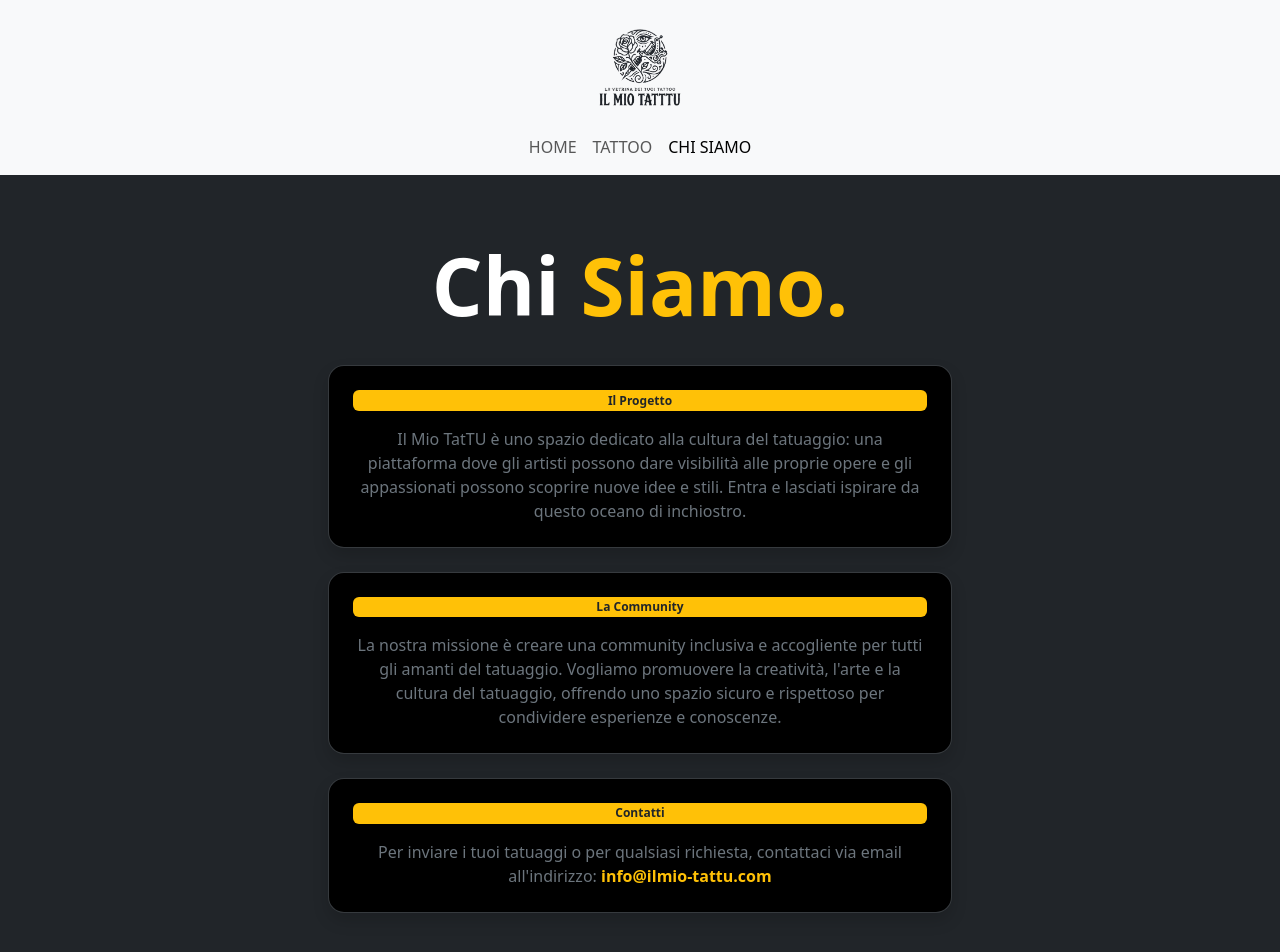
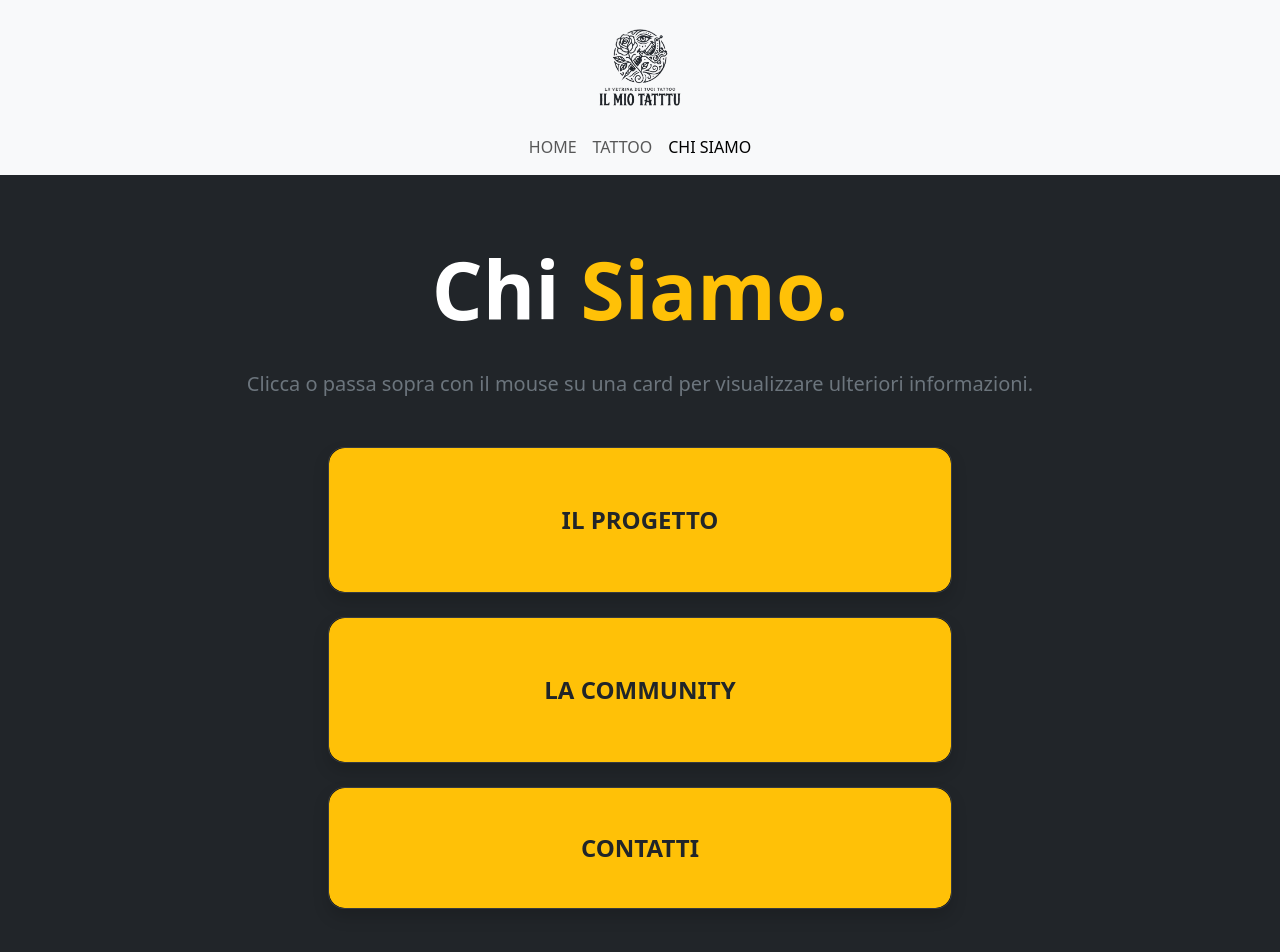
Before and after one commit to stefanosorrenti/il-mio-taTU-front-office, a React (Vite) app: page /info in a window 1280 px wide. Shown: the top 952 px of the page. Built offline with nearby package versions, Linux system fonts and the light colour scheme.

Commit message:
Add the AppAnimatedSmallCard component and integrate animations into AppInfoPage; improve visual effects in AppJumbotron and AppHeader.

```diff
--- /dev/null
+++ b/src/components/AppAnimatedSmallCard.jsx
@@ -0,0 +1,43 @@
+//IMPORTS
+import { motion } from "framer-motion"
+
+export default function AppAnimatedSmallCard({ title, description }) {
+
+    return (
+
+
+        <motion.div
+            initial={{ opacity: 0, y: 24 }}
+            animate={{ opacity: 1, y: 0 }}
+            transition={{ duration: 0.6, delay: 0.1 }}
+            className="card bg-black border border-secondary border-opacity-50 rounded-4 shadow text-center p-4 col-md-6 position-relative overflow-hidden"
+            whileHover="hovered" // Passo lo stato "hovered" ai figli
+        >
+
+            {/* Titolo */}
+            <motion.span
+                /* Mappo l'hovered */
+                variants={{
+                    hovered: { opacity: 0, scale: 0.8, transition: { duration: 0.25 } },
+                }}
+                className="badge bg-warning text-dark position-absolute top-50 start-50 translate-middle w-100 h-100 d-flex justify-content-center align-items-center fs-4 fw-semibold text-uppercase rounded-4"
+            >
+                {title}
+            </motion.span>
+
+            {/* Descrizione */}
+            <motion.p
+                /* Mappo l'hovered */
+                variants={{
+                    hovered: { opacity: 1, y: 0, transition: { duration: 0.25, delay: 0.1 } },
+                }}
+                initial={{ opacity: 0, y: 10 }}
+                className="text-secondary mb-0"
+            >
+                {description}
+            </motion.p>
+        </motion.div>
+
+
+    )
+}
--- a/src/components/AppHeader.jsx
+++ b/src/components/AppHeader.jsx
@@ -16,7 +16,7 @@ export default function AppHeader() {
             <header className="bg-light shadow-sm">
 
                 {/* NavBar */}
-                <nav className="navbar navbar-expand-md navbar-light ">
+                <nav className="navbar navbar-expand-md navbar-light">
                     <div className="container-fluid flex-md-column">
 
                         {/* Logo */}
@@ -45,10 +45,10 @@ export default function AppHeader() {
                 </nav>
 
 
-                {/* Jumbotron */}
-                {pathname === '/' && <AppJumbotron />}
 
             </header>
+            {/* Jumbotron */}
+            {pathname === '/' && <AppJumbotron />}
         </>
     )
 }
--- a/src/components/AppJumbotron.jsx
+++ b/src/components/AppJumbotron.jsx
@@ -1,14 +1,37 @@
 //IMPORTS
-import { motion } from "motion/react"
+import { motion, useScroll, useTransform } from "motion/react"
 import { Link } from "react-router-dom"
+import { useRef } from "react"
 export default function AppJumbotron() {
+    const heroRef = useRef(null)
+    // Framer Motion: progresso dello scroll relativo al Jumbotron
+    const { scrollYProgress } = useScroll({
+        target: heroRef,
+        offset: ["start start", "end start"],
+    })
+
+    // Framer Motion: effetto di uscita (fade + slide-up + lieve zoom-out)
+    const opacity = useTransform(scrollYProgress, [0, 1], [1, 0])
+    const y = useTransform(scrollYProgress, [0, 1], [0, -140])
+    const scale = useTransform(scrollYProgress, [0, 1], [1, 0.95])
+
+
     return (
+
+
+
         <>
 
             <motion.div
                 className="min-vh-100 w-100 d-flex flex-column justify-content-center align-items-center text-center bg-dark text-light position-relative overflow-hidden px-3"
+
+                ref={heroRef}
+                style={{ opacity, y, scale }}
             >
                 <motion.span
+                    initial={{ opacity: 0, y: -20 }}
+                    animate={{ opacity: 1, y: 0 }}
+                    transition={{ duration: 0.5 }}
                     className="badge bg-warning text-dark text-uppercase px-3 py-2 mb-3"
 
                 >
@@ -16,26 +39,23 @@ export default function AppJumbotron() {
                 </motion.span>
 
                 <motion.h1
+                    initial={{ opacity: 0, y: 24 }}
+                    animate={{ opacity: 1, y: 0 }}
+                    transition={{ duration: 0.6, delay: 0.1 }}
                     className="display-2 fw-bold mb-3"
                 >
-                     Il mio <span className="text-warning">tatTU</span>
+                    Il mio <span className="text-warning">tatTU</span>
                 </motion.h1>
 
                 <motion.p
+                    initial={{ opacity: 0, y: 24 }}
+                    animate={{ opacity: 1, y: 0 }}
+                    transition={{ duration: 0.6, delay: 0.2 }}
                     className="lead mb-4"
                 >
                     La piattaforma per condividere i tuoi tatuaggi e scoprire nuovi artisti.
                 </motion.p>
 
-
-                <motion.div
-                    className="btn btn-warning btn-lg text-dark text-uppercase px-4 py-2"
-                    href="#"
-                >
-                    <Link to="/mamt" className="text-decoration-none text-dark">
-                        Scopri di più
-                    </Link>
-                </motion.div>
             </motion.div>
 
 
--- a/src/pages/AppInfoPage.jsx
+++ b/src/pages/AppInfoPage.jsx
@@ -1,3 +1,11 @@
+//IMPORTS
+import AppAnimatedSmallCard from "../components/AppAnimatedSmallCard";
+import { motion } from "framer-motion";
+
+//DATA
+
+const emailInfo = "<a className='text-warning text-decoration-none fw-semibold' href='mailto:info@ilmio-tattu.com'>info@ilmio-tattu.com</a>"
+
 export default function AppInfoPage() {
     return (
         <>
@@ -5,37 +13,38 @@ export default function AppInfoPage() {
             <div className="min-vh-100 d-flex flex-column justify-content-center align-items-center bg-dark text-center px-3 gap-4">
 
                 {/* Titolo */}
-                <h1 className="display-1 fw-bold text-white">Chi <span className="text-warning">Siamo.</span></h1>
+                <motion.h1 className="display-1 fw-bold text-white"
+                    initial={{ opacity: 0, y: -20 }}
+                    animate={{ opacity: 1, y: 0 }}
+                    transition={{ duration: 0.5 }}
+                >
+                    Chi <span className="text-warning">Siamo.</span>
+                </motion.h1>
+
+                {/* Sottotitolo */}
+                <motion.small className="lead text-secondary mb-4"
+                    initial={{ opacity: 0, y: -20 }}
+                    animate={{ opacity: 1, y: 0 }}
+                    transition={{ duration: 0.5, delay: 0.1 }}
+                >
+                    Clicca o passa sopra con il mouse su una card per visualizzare ulteriori informazioni.
+                </motion.small>
 
                 {/* Informazioni sito */}
-                <div className="card bg-black border border-secondary border-opacity-50 rounded-4 shadow text-center p-4 col-md-6">
-                    <span className="badge bg-warning text-dark mb-3">Il Progetto</span>
-                    <p className="text-secondary mb-0">
-                        Il Mio TatTU è uno spazio dedicato alla cultura del tatuaggio:
+                <AppAnimatedSmallCard title="Il Progetto" description="Il Mio TatTU è uno spazio dedicato alla cultura del tatuaggio:
                         una piattaforma dove gli artisti possono dare visibilità alle
                         proprie opere e gli appassionati possono scoprire nuove idee e
-                        stili. Entra e lasciati ispirare da questo oceano di inchiostro.
-                    </p>
-                </div>
+                        stili. Entra e lasciati ispirare da questo oceano di inchiostro." />
 
                 {/* Informazioni community */}
-                <div className="card bg-black border border-secondary border-opacity-50 rounded-4 shadow text-center p-4 col-md-6">
-                    <span className="badge bg-warning text-dark mb-3">La Community</span>
-                    <p className="text-secondary mb-0">
-                        La nostra missione è creare una community inclusiva e accogliente
+                <AppAnimatedSmallCard title="La community" description="La nostra missione è creare una community inclusiva e accogliente
                         per tutti gli amanti del tatuaggio. Vogliamo promuovere la
                         creatività, l'arte e la cultura del tatuaggio, offrendo uno spazio
-                        sicuro e rispettoso per condividere esperienze e conoscenze.
-                    </p>
-                </div>
+                        sicuro e rispettoso per condividere esperienze e conoscenze." />
+
 
                 {/* Informazioni contatto */}
-                <div className="card bg-black border border-secondary border-opacity-50 rounded-4 shadow text-center p-4 col-md-6">
-                    <span className="badge bg-warning text-dark mb-3">Contatti</span>
-                    <p className="text-secondary mb-0">
-                        Per inviare i tuoi tatuaggi o per qualsiasi richiesta, contattaci via email all'indirizzo: <a className="text-warning text-decoration-none fw-semibold" href="mailto:info@ilmio-tattu.com">info@ilmio-tattu.com</a>
-                    </p>
-                </div>
+                <AppAnimatedSmallCard title="Contatti" description={`Per inviare i tuoi tatuaggi o per qualsiasi richiesta, contattaci via email all'indirizzo: ${emailInfo}`} />
             </div>
         </>
     )
```
Also changed, not shown: src/index.css (line endings or trailing spaces).
